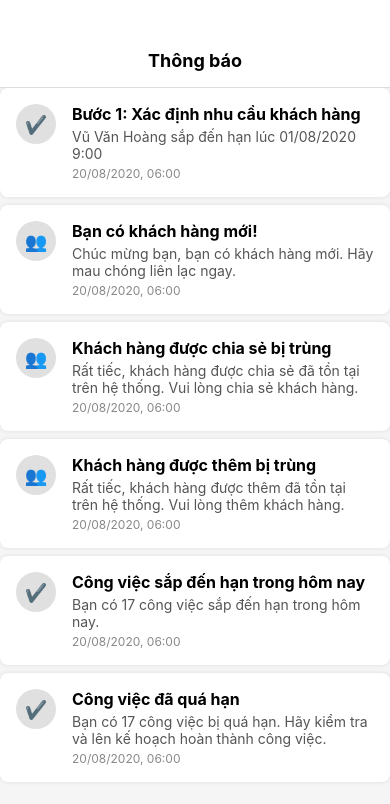
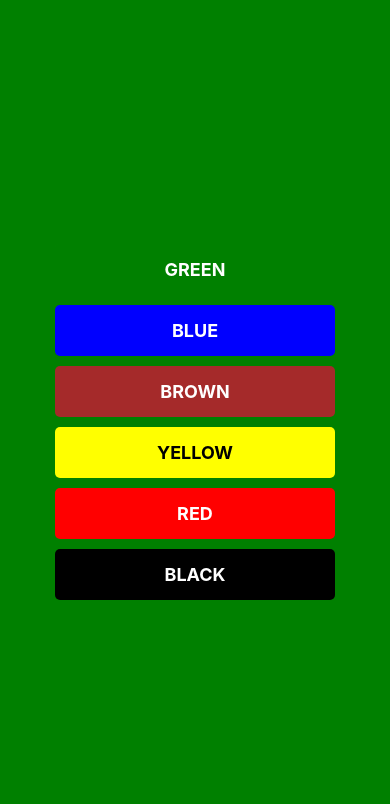
Before and after one commit to ducthang2901/thang22810310404, a React Native app: screen / in a window 390 px wide. Shown: the top 804 px of the page. Built offline with nearby package versions, Linux system fonts and the light colour scheme.

Commit message:
Add files via upload

```diff
--- /dev/null
+++ b/baitapslidebuoi5.js
@@ -0,0 +1,57 @@
+import React, { useState } from "react";
+import { View, Text, TouchableOpacity, StyleSheet, Alert } from "react-native";
+
+const baitapslidebuoi5 = () => {
+  const [backgroundColor, setBackgroundColor] = useState("green");
+
+  const handlePress = (color) => {
+    setBackgroundColor(color);
+    Alert.alert("Color Changed", `Màu nền đã thay đổi thành ${color.toUpperCase()}`);
+  };
+
+  return (
+    <View style={[styles.container, { backgroundColor }]}>
+      <TouchableOpacity onPress={() => handlePress("green")} style={[styles.button, { backgroundColor: "green" }]}>
+        <Text style={styles.buttonText}>GREEN</Text>
+      </TouchableOpacity>
+      <TouchableOpacity onPress={() => handlePress("blue")} style={[styles.button, { backgroundColor: "blue" }]}>
+        <Text style={styles.buttonText}>BLUE</Text>
+      </TouchableOpacity>
+      <TouchableOpacity onPress={() => handlePress("brown")} style={[styles.button, { backgroundColor: "brown" }]}>
+        <Text style={styles.buttonText}>BROWN</Text>
+      </TouchableOpacity>
+      <TouchableOpacity onPress={() => handlePress("yellow")} style={[styles.button, { backgroundColor: "yellow" }]}>
+        <Text style={[styles.buttonText, { color: "black" }]}>YELLOW</Text>
+      </TouchableOpacity>
+      <TouchableOpacity onPress={() => handlePress("red")} style={[styles.button, { backgroundColor: "red" }]}>
+        <Text style={styles.buttonText}>RED</Text>
+      </TouchableOpacity>
+      <TouchableOpacity onPress={() => handlePress("black")} style={[styles.button, { backgroundColor: "black" }]}>
+        <Text style={styles.buttonText}>BLACK</Text>
+      </TouchableOpacity>
+    </View>
+  );
+};
+
+const styles = StyleSheet.create({
+  container: {
+    flex: 1,
+    alignItems: "center",
+    justifyContent: "center",
+    padding: 20,
+  },
+  button: {
+    width: "80%",
+    padding: 15,
+    borderRadius: 5,
+    alignItems: "center",
+    marginVertical: 5,
+  },
+  buttonText: {
+    color: "white",
+    fontSize: 18,
+    fontWeight: "bold",
+  },
+});
+
+export default baitapslidebuoi5;
--- a/index.js
+++ b/index.js
@@ -1,8 +1,8 @@
 import { registerRootComponent } from 'expo';
 
-import baitap2 from './baitap2';
+import baitapslidebuoi5 from './baitapslidebuoi5';
 
 // registerRootComponent calls AppRegistry.registerComponent('main', () => App);
 // It also ensures that whether you load the app in Expo Go or in a native build,
 // the environment is set up appropriately
-registerRootComponent(baitap2);
+registerRootComponent(baitapslidebuoi5);
```
